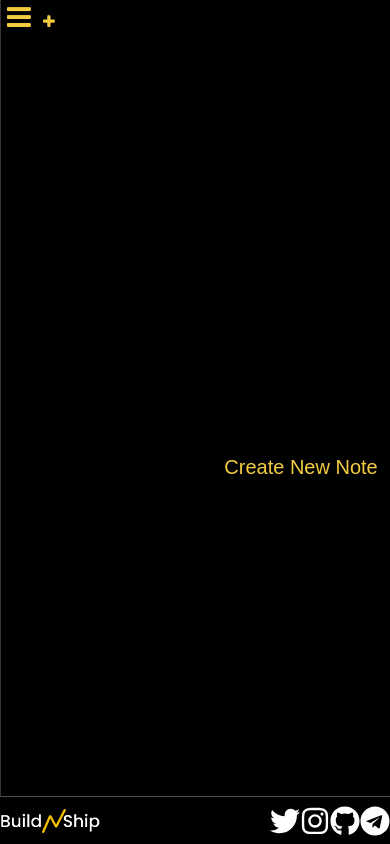
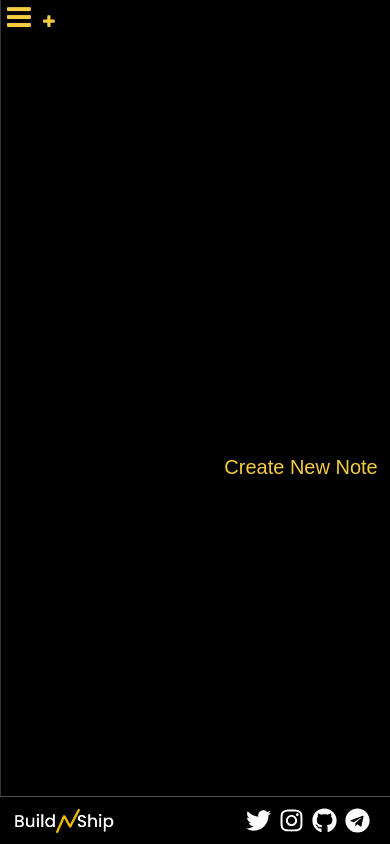
Before and after one commit to BuildNShip/noteit, a React (Create React App) app: page / in a window 390 px wide. Built offline with nearby package versions, Linux system fonts and the light colour scheme; a web font is replaced by a local one.

Commit message:
navbar-styles-updated

```diff
--- a/src/pages/Footer.css
+++ b/src/pages/Footer.css
@@ -18,30 +18,31 @@
 .footer a img {
   width: 100px;
   height: 60%;
+  margin-left: 40px;
 }
 
 .social_container {
-  color: white;
+  width: max-content;
+  height: 100%;
+  display: flex;
+  flex-direction: row;
+  gap: 15px;
+  margin-right: 20px;
 }
 
 .footer .social_container a {
   height: 100%;
+  width: max-content;
+  color: white;
   display: flex;
   align-items: center;
 }
 
-svg {
-  width: 38px;
-  height: 38px;
-}
-
-@media only screen and (max-width: 900px) {
-  svg {
-    width: 30px;
-    height: 30px;
+@media only screen and (max-width: 600px) {
+  .footer a img {
+    margin-left: 14px;
   }
-
-  .social_container {
-    color: white;
+  .footer .social_container {
+    gap: 8px;
   }
 }
--- a/src/pages/MainPage.jsx
+++ b/src/pages/MainPage.jsx
@@ -1,4 +1,4 @@
-import React from 'react'
+import React from "react";
 import { useState, useEffect } from "react";
 import "./MainPage.css";
 import uuid from "react-uuid";
@@ -10,7 +10,6 @@ import BuildNShip from "../assets/BuildNShip.png";
 import Main from "../components/Main/Main";
 import SidePanel from "../components/SidePanel/SidePanel";
 
-
 const MainPage = () => {
   const [notes, setNotes] = useState(
     localStorage.notes ? JSON.parse(localStorage.notes) : []
@@ -18,17 +17,17 @@ const MainPage = () => {
 
   const latestModifiedNote = notes.length > 0 ? notes[0] : null;
 
-    const [activeNote, setActiveNote] = useState(latestModifiedNote ? latestModifiedNote.id : false);
+  const [activeNote, setActiveNote] = useState(
+    latestModifiedNote ? latestModifiedNote.id : false
+  );
   useEffect(() => {
     localStorage.setItem("notes", JSON.stringify(notes));
   }, [notes]);
 
   const [isOpen, setIsOpen] = useState(false);
 
-
   const toggleNavbar = () => {
     setIsOpen(!isOpen);
-
   };
 
   const onAddNote = () => {
@@ -38,23 +37,19 @@ const MainPage = () => {
       body: "Write your note here",
       lastModified: Date.now(),
       fontSize: 14,
-            textCase: ''
+      textCase: "",
     };
 
     setNotes([newNote, ...notes]);
     setActiveNote(newNote.id);
-
   };
 
   const onDeleteNote = (idToDelete) => {
     setNotes(notes.filter((note) => note.id !== idToDelete));
-
   };
 
   const getActiveNote = () => {
     return notes.find((note) => note.id === activeNote);
-
-
   };
 
   const onUpdateNotes = (updatedNote) => {
@@ -69,19 +64,20 @@ const MainPage = () => {
 
   const isMobile = window.innerWidth <= 900;
 
-
-
   return (
     <div className="App">
-            {!isMobile && <Sidebar
+      {!isMobile && (
+        <Sidebar
           notes={notes}
           onAddNote={onAddNote}
           onDeleteNote={onDeleteNote}
           activeNote={activeNote}
           setActiveNote={setActiveNote}
-            />}
+        />
+      )}
 
-            {isMobile && <SidePanel
+      {isMobile && (
+        <SidePanel
           notes={notes}
           onAddNote={onAddNote}
           onDeleteNote={onDeleteNote}
@@ -90,9 +86,11 @@ const MainPage = () => {
           toggleNavbar={toggleNavbar}
           isOpen={isOpen}
           setIsOpen={setIsOpen}
-            />}
+        />
+      )}
 
-            <Main activeNote={getActiveNote()}
+      <Main
+        activeNote={getActiveNote()}
         onUpdateNotes={onUpdateNotes}
         onAddNote={onAddNote}
         toggleNavbar={toggleNavbar}
@@ -103,7 +101,7 @@ const MainPage = () => {
         <a href="https://buildnship.in/">
           <img src={BuildNShip} alt="logo" />
         </a>
-                <div className={styles.social_container}>
+        <div className="social_container">
           <a href="https://twitter.com/buildnship/">
             <FaTwitter size={25} color="white" />
           </a>
@@ -120,6 +118,6 @@ const MainPage = () => {
       </div>
     </div>
   );
-}
+};
 
-export default MainPage
+export default MainPage;
```
Lines whose indentation alone changed are shown as unchanged.
